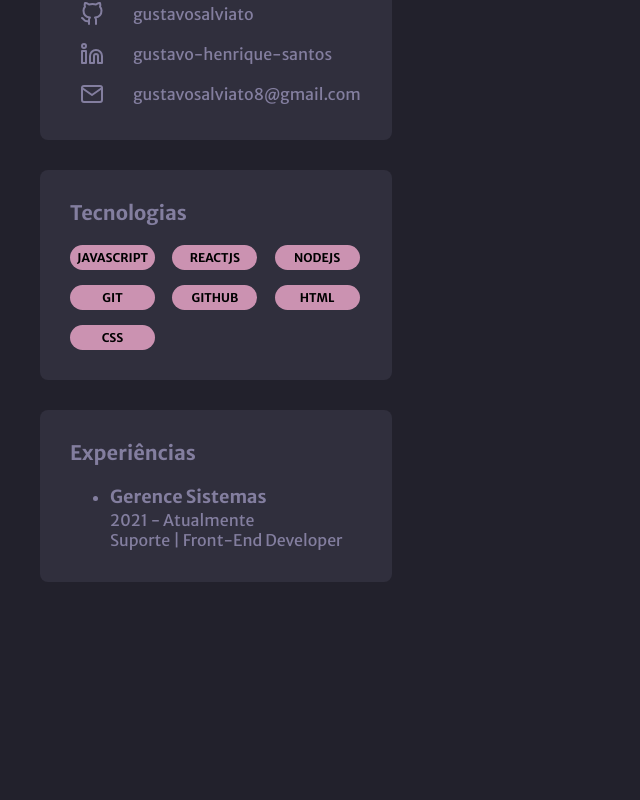
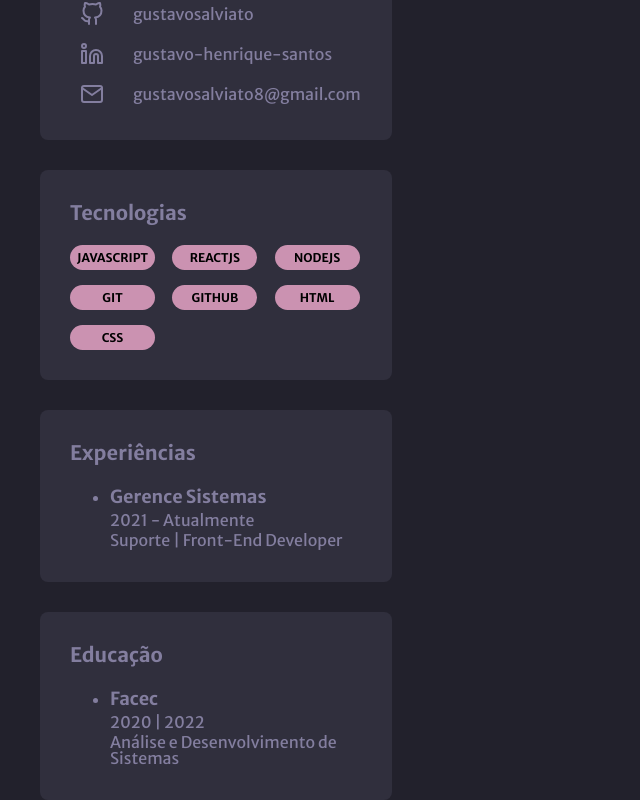
Before and after one commit to gustavosalviato/portfolio-reactjs, a React (Vite) app: page / in a window 1280 px wide. Shown: the part 438-1238 px from the top of the page, without its empty margins (0-640 px from the left). Before the commit the page ends 1020 px from the top, so only its background shows below. Built offline with nearby package versions, Linux system fonts and the light colour scheme.

Commit message:
Componente Education

```diff
--- /dev/null
+++ b/src/components/Education/Education.module.css
@@ -0,0 +1,7 @@
+.container{
+  width: 21.5rem;
+  background-color: var(--bg-cards);
+  padding: 1.875rem;
+  width: 100%;
+  border-radius: 0.5rem;
+ }
--- /dev/null
+++ b/src/components/Education/index.tsx
@@ -0,0 +1,18 @@
+import ItemInfo from '../ItemInfo'
+import styles from './Education.module.css'
+
+const Education = () => {
+  return (
+    <div className={styles.container}>
+      <h3>Educação</h3>
+
+      <ItemInfo
+        company='Facec'
+        duration='2020 | 2022 '
+        occupation='Análise e Desenvolvimento de Sistemas'
+      />
+    </div>
+  )
+}
+
+export default Education
--- a/src/components/Sidebar/index.tsx
+++ b/src/components/Sidebar/index.tsx
@@ -3,6 +3,7 @@ import Links from '../Links'
 import styles from './Sidebar.module.css'
 import Technologies from '../Technologies'
 import Experiencies from '../Experiencies'
+import Education from '../Education'
 
 const Sidebar = () => {
   return (
@@ -11,6 +12,7 @@ const Sidebar = () => {
       <Links />
       <Technologies />
       <Experiencies />
+      <Education/>
     </aside>
   )
 }
```
